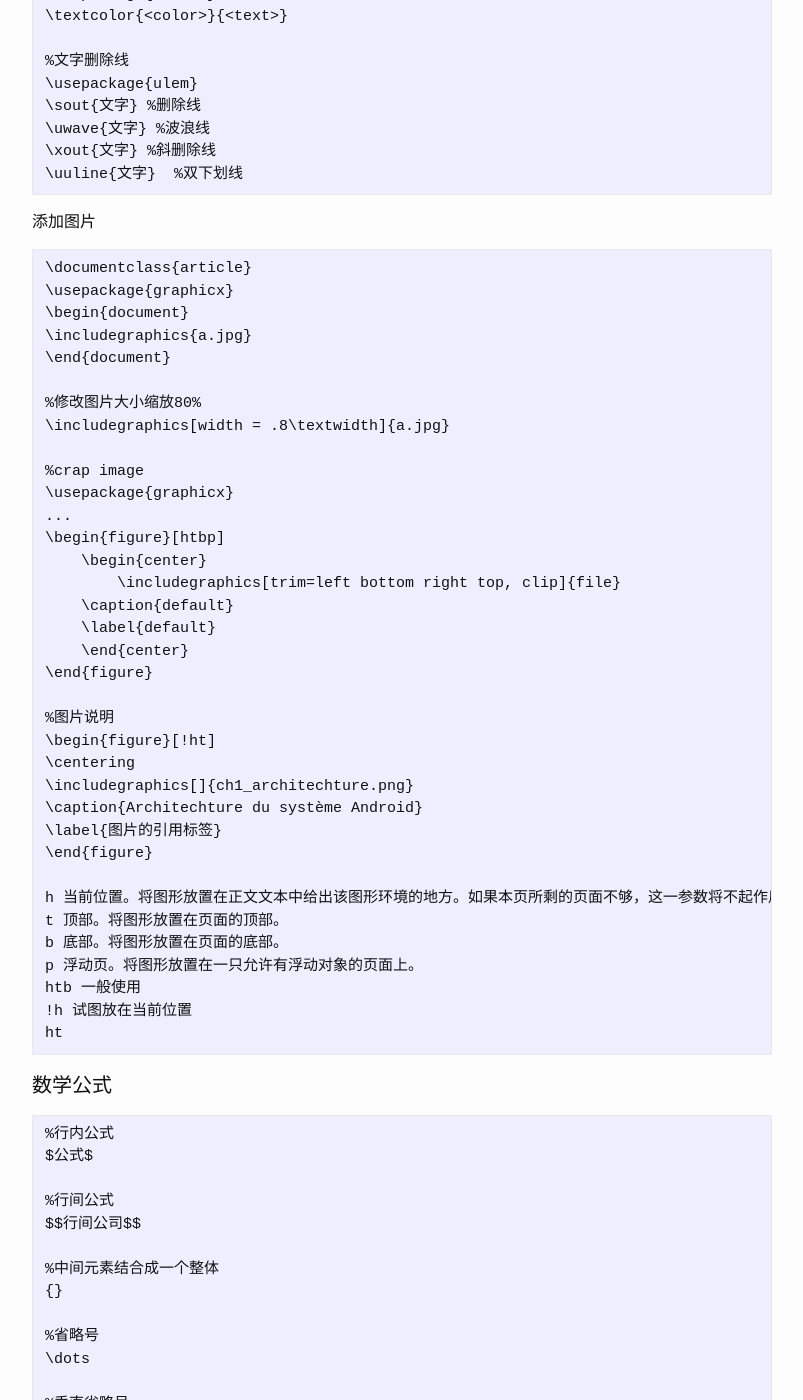
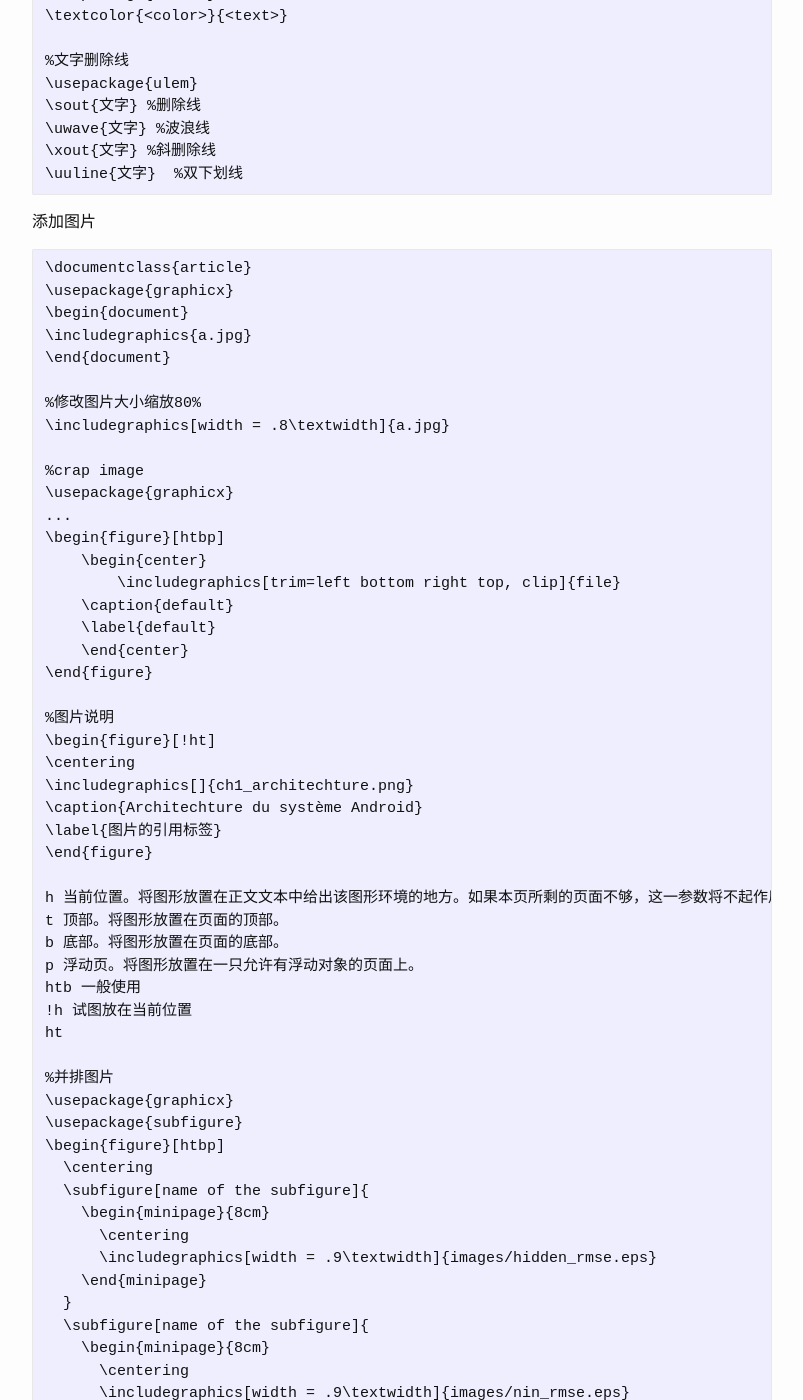
Before and after one commit to josephstalin117/josephstalin117.github.io, a Jekyll site: the page built from _posts/2018-6-23-latex.markdown, in a window 1280 px wide and 1400 px high, scrolled down 1259 px. Shown: the whole window, without its empty margins (238-1041 px from the left). Built offline with Jekyll 4.4.1, drawn with Linux system fonts in a browser that asks for light colours; formulas are drawn with MathJax 3; some of the changed text lies outside the part shown.

Commit message:
add subfigure

````diff
--- a/_posts/2018-6-23-latex.markdown
+++ b/_posts/2018-6-23-latex.markdown
@@ -112,6 +112,27 @@ p 浮动页。将图形放置在一只允许有浮动对象的页面上。
 htb 一般使用
 !h 试图放在当前位置
 ht
+
+%并排图片
+\usepackage{graphicx}
+\usepackage{subfigure}
+\begin{figure}[htbp]
+  \centering
+  \subfigure[name of the subfigure]{
+    \begin{minipage}{8cm}
+      \centering
+      \includegraphics[width = .9\textwidth]{images/hidden_rmse.eps}
+    \end{minipage}
+  }
+  \subfigure[name of the subfigure]{
+    \begin{minipage}{8cm}
+      \centering
+      \includegraphics[width = .9\textwidth]{images/nin_rmse.eps}
+    \end{minipage}
+  }
+  \caption{name of the figure}
+  \label{fig:1}
+\end{figure}
 ```
 
 #### 数学公式
````
